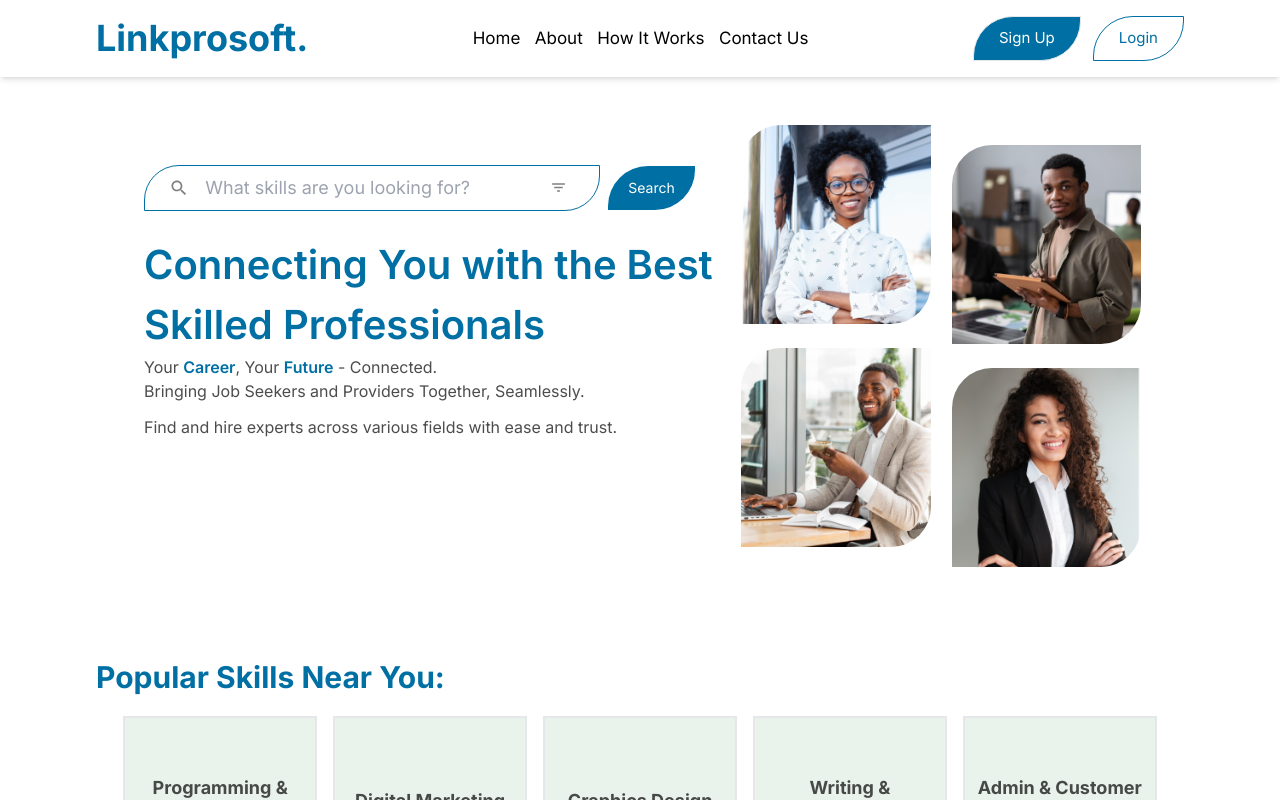
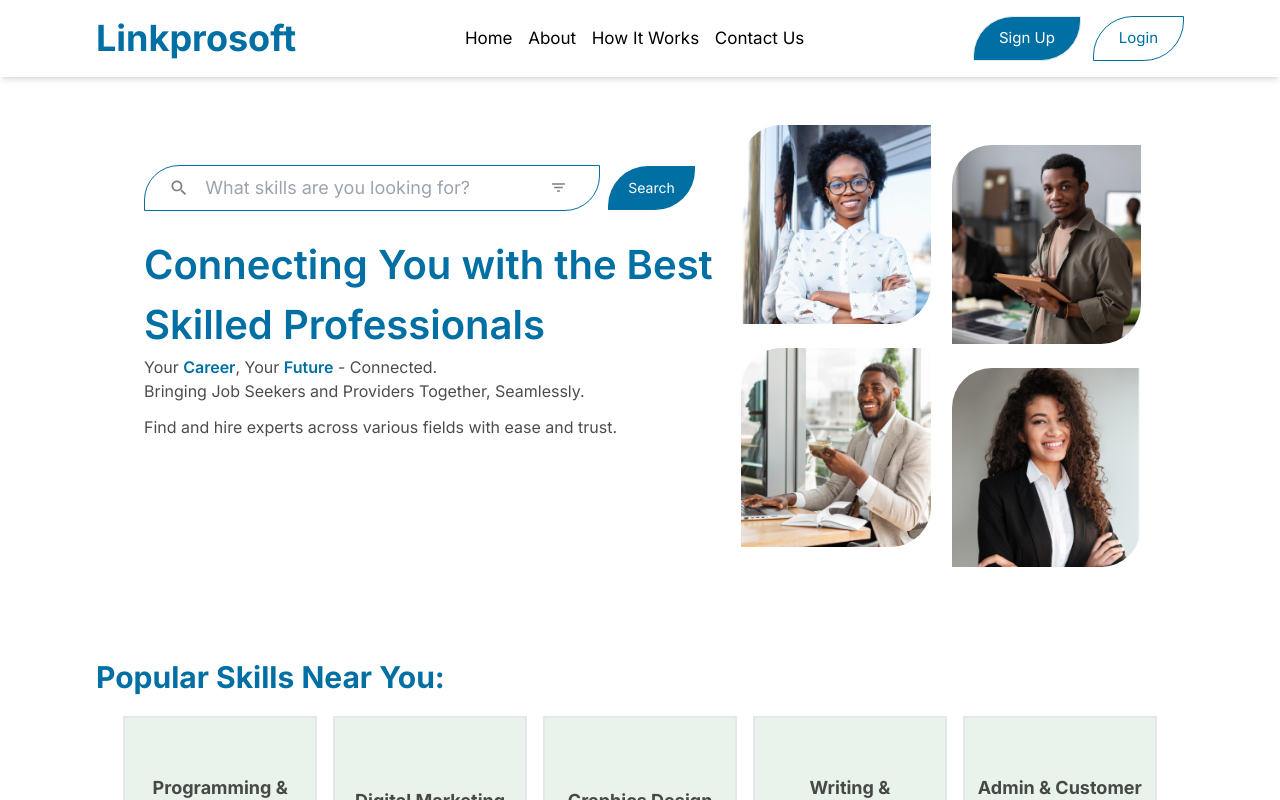
Before and after one commit to german-machine/Linkprosoft, a React (Vite) app in the folder Front-end/: page / in a window 1280 px wide. Shown: the top 800 px of the page. Built offline with nearby package versions, Linux system fonts and the light colour scheme.

Commit message:
Update Navbar.jsx

```diff
--- a/Front-end/src/Pages/Home/components/Navbar.jsx
+++ b/Front-end/src/Pages/Home/components/Navbar.jsx
@@ -16,7 +16,7 @@ const Navbar = () => {
       <header className="bg-white w-[100%] sticky z-[1000] top-0 left-0 right-0 shadow-md">
         <nav className="w-[90%] lg:w-[90%] xl:w-[85%] py-4 md:py-10 lg:py-4 mx-auto flex justify-between items-center">
           <div className="text-4xl md:text-6xl lg:text-4xl font-bold text-bluecolor font-Inter cursor-pointer">
-            <Link to='/'>Linkprosoft.</Link>
+            <Link to='/'>Linkprosoft</Link>
           </div>
 
           <div className={`${isToggled ? 'top-[100%]' : 'top-[-1000%] z-[1000]'} left-0 flex flex-col lg:flex-row w-full lg:top-0 py-6 lg:py-0 duration-[1s] bg-bluecolor lg:bg-transparent absolute lg:relative items-center justify-between font-Inter text-greycolor text-[17px] `}>
```
